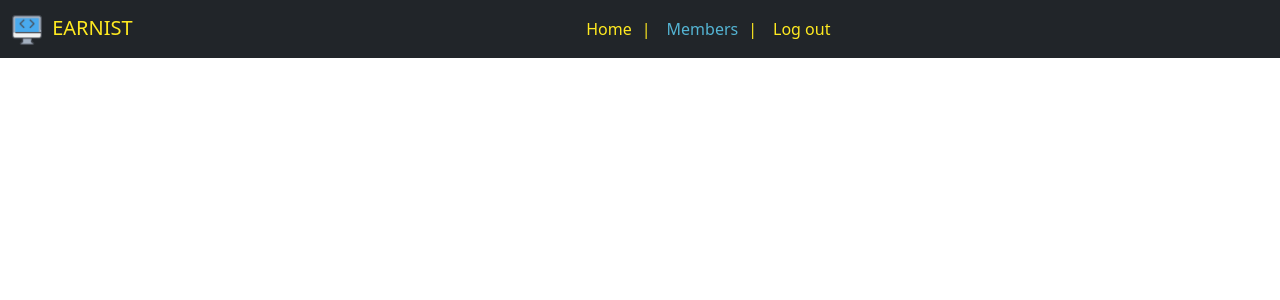
After one commit to Renceskieee/IPAT2CQUINIANO, a Django app: page /members/ in a window 1280 px wide. The commit adds this page. Shown: the top 300 px of the page. Run offline with Django 4.2, Linux system fonts and the light colour scheme.

Commit message:
third commit

```diff
--- /dev/null
+++ b/IPAT2CQUINIANO/earnist/templates/home2.html
@@ -0,0 +1,18 @@
+<!doctype html>
+<html lang="en">
+  <head>
+    <meta charset="utf-8">
+    <meta name="viewport" content="width=device-width, initial-scale=1">
+    <title>EARNIST</title>
+    <link href="https://cdn.jsdelivr.net/npm/bootstrap@5.3.3/dist/css/bootstrap.min.css" rel="stylesheet" integrity="sha384-QWTKZyjpPEjISv5WaRU9OFeRpok6YctnYmDr5pNlyT2bRjXh0JMhjY6hW+ALEwIH" crossorigin="anonymous">
+  </head>
+  {% include 'nav2.html' %}
+  <body>
+
+        {% block content %}
+
+        {% endblock %}
+
+    <script src="https://cdn.jsdelivr.net/npm/bootstrap@5.3.3/dist/js/bootstrap.bundle.min.js" integrity="sha384-YvpcrYf0tY3lHB60NNkmXc5s9fDVZLESaAA55NDzOxhy9GkcIdslK1eN7N6jIeHz" crossorigin="anonymous"></script>
+  </body>
+</html>
--- a/IPAT2CQUINIANO/earnist/templates/main.html
+++ b/IPAT2CQUINIANO/earnist/templates/main.html
@@ -1 +1,5 @@
-<h1>Hello Laurence</h1>
+{% extends 'home.html' %}
+
+{% block content %}
+<h1>HELLO LAURENCE</h1>
+{% endblock %}
--- /dev/null
+++ b/IPAT2CQUINIANO/earnist/templates/members.html
@@ -0,0 +1,5 @@
+{% extends 'home2.html' %}
+
+{% block content %}
+
+{% endblock %}
--- /dev/null
+++ b/IPAT2CQUINIANO/earnist/templates/nav2.html
@@ -0,0 +1,66 @@
+{% load static %}
+<style>
+    .navbar-nav {
+        width: 100%;
+    }
+
+    .navbar-nav .nav-link {
+        margin: 10 10px;
+        color: #FFEA20;
+    }
+
+    .navbar-brand {
+        color: #FFEA20;
+    }
+
+    .img {
+        height: 40px; /* Adjust height as needed */
+        margin-right: 10px; /* Add space between logo and text */
+    }
+
+    .navbar-brand:hover {
+        color: #54B4D3;
+    }
+
+    .navbar-nav .nav-item:not(:last-child) .nav-link::after {
+        content: "|";
+        margin-left: 10px;
+        color: #FFEA20;
+    }
+
+    .navbar-nav .nav-link.active {
+        color: #54B4D3;
+    }
+
+    .navbar-brand img {
+        width: 30px;
+        margin-right: 5px;
+    }
+</style>
+<body>
+    <nav class="navbar navbar-expand-lg bg-dark">
+        <div class="container-fluid">
+            <a class="navbar-brand" href="{% url 'main' %}">
+                <img src="{% static '/img/coderist-logo.png' %}" alt="Your Logo">
+                EARNIST
+            </a>
+            <button class="navbar-toggler" type="button" data-bs-toggle="collapse" data-bs-target="#navbarNav"
+                aria-controls="navbarNav" aria-expanded="false" aria-label="Toggle navigation">
+                <span class="navbar-toggler-icon"></span>
+            </button>
+            <div class="collapse navbar-collapse" id="navbarNav">
+                <ul class="navbar-nav justify-content-center text-center">
+                    <li class="nav-item">
+                        <a class="nav-link" href="{% url 'main' %}">Home</a>
+                    </li>
+                    <li class="nav-item">
+                        <a class="nav-link active" aria-current="page" href="{% url 'members' %}">Members</a>
+                    </li>
+                    <li class="nav-item">
+                        <a class="nav-link" href="#">Log out</a>
+                    </li>
+                </ul>
+            </div>
+        </div>
+    </nav>
+</body>
--- a/IPAT2CQUINIANO/earnist/urls.py
+++ b/IPAT2CQUINIANO/earnist/urls.py
@@ -3,4 +3,5 @@ from . import views
 
 urlpatterns = [
     path('', views.main, name='main'),
+    path('members/', views.members, name='members'),
 ]
--- a/IPAT2CQUINIANO/earnist/views.py
+++ b/IPAT2CQUINIANO/earnist/views.py
@@ -6,3 +6,8 @@ def main(request):
     #what you want to do
 
     return  render(request, 'main.html')
+
+def members(request):
+    #what you want to do
+
+    return  render(request, 'members.html')
```
Also changed, not shown: IPAT2CQUINIANO/IPAT2CQUINIANO/settings.py (+8 -0 lines), IPAT2CQUINIANO/earnist/templates/home.html (added, +18 -0 lines), IPAT2CQUINIANO/earnist/templates/nav.html (added, +61 -0 lines), IPAT2CQUINIANO/db.sqlite3, IPAT2CQUINIANO/static/img/coderist-logo.png (added).
